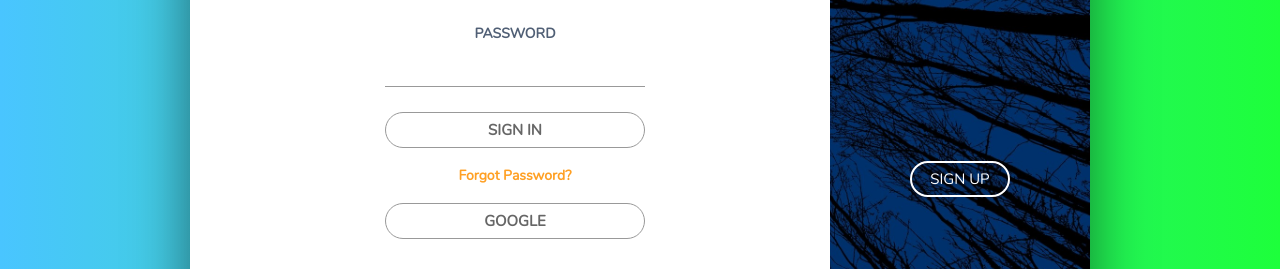
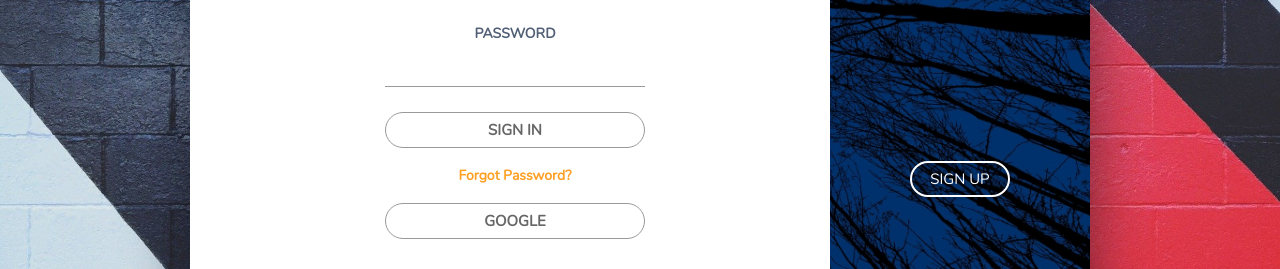
Before and after one commit to NaufalAhmd/Sliding, a plain HTML site: page index.html in a window 1280 px wide. Shown: the part 324-593 px from the top of the page. Drawn offline with Linux system fonts and the light colour scheme.

Commit message:
second commit

```diff
--- a/index.css
+++ b/index.css
@@ -15,7 +15,10 @@ body{
     display: flex;
     justify-content: center;
     align-items: center;
-    background: -webkit-linear-gradient(left, #49c5ff, #1dff3b);
+    /* background: -webkit-linear-gradient(left, #49c5ff, #1dff3b); */
+    background-image: url(./Images/abstract-1867838_1920.jpg);
+    background-repeat: no-repeat;
+    background-size: cover;
     font-family: Nunito;
 }
 
```
Also changed, not shown: Images/abstract-1867838_1920.jpg (added).
